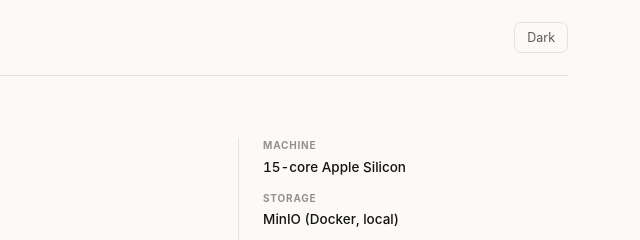
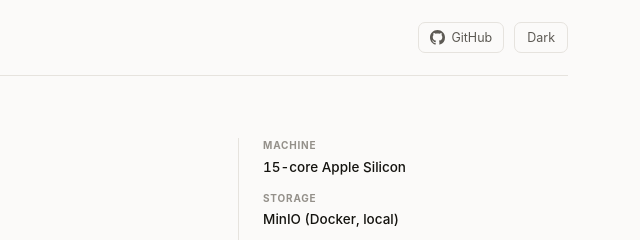
Before and after one commit to hydra-db/benchmark, a plain HTML site: page docs/index.html in a window 1280 px wide. Shown: the top 240 px of the page, 640-1280 px from the left. Drawn offline with Linux system fonts and the light colour scheme.

Commit message:
Add a GitHub link to the nav
The only way to the source was a "Source" link in the footer, which meant
scrolling the whole page to find the repo.

The mark is inline SVG rather than a fetched file, so it costs no extra
request and inherits the link colour in both themes. The word collapses
below 520px and leaves the icon, so the nav stays on one row on a phone.

The footer also names the engine repo now. Someone who likes the numbers
wants the database, and the benchmark repo was the only thing linked.

```diff
--- a/docs/index.html
+++ b/docs/index.html
@@ -52,6 +52,12 @@
   .ghost{background:none;border:1px solid var(--line);color:var(--fg2);border-radius:7px;
     padding:5px 12px;font:inherit;font-size:12.5px;cursor:pointer}
   .ghost:hover{border-color:var(--fg3);color:var(--fg)}
+  /* The mark is inline SVG rather than a file, so it needs no second request
+     and inherits the link colour in both themes. */
+  .gh{display:inline-flex;align-items:center;gap:6px;text-decoration:none;
+    padding:5px 11px}
+  .gh svg{width:15px;height:15px;fill:currentColor;display:block}
+  @media (max-width:520px){ .gh span{display:none} .gh{padding:5px 9px} }
 
   /* Two columns: the headline was capped at 18ch inside a 1200px container,
      which left the right half of the hero empty. */
@@ -234,6 +240,11 @@
   <span class="logo"><i></i>HydraDB</span>
   <span class="pill">benchmarks</span>
   <span class="grow"></span>
+  <a class="ghost gh" href="https://github.com/hydra-db/benchmark"
+     target="_blank" rel="noopener" title="hydra-db/benchmark on GitHub">
+    <svg viewBox="0 0 16 16" aria-hidden="true" focusable="false"><path d="M8 0C3.58 0 0 3.58 0 8c0 3.54 2.29 6.53 5.47 7.59.4.07.55-.17.55-.38 0-.19-.01-.82-.01-1.49-2.01.37-2.53-.49-2.69-.94-.09-.23-.48-.94-.82-1.13-.28-.15-.68-.52-.01-.53.63-.01 1.08.58 1.23.82.72 1.21 1.87.87 2.33.66.07-.52.28-.87.51-1.07-1.78-.2-3.64-.89-3.64-3.95 0-.87.31-1.59.82-2.15-.08-.2-.36-1.02.08-2.12 0 0 .67-.21 2.2.82.64-.18 1.32-.27 2-.27s1.36.09 2 .27c1.53-1.04 2.2-.82 2.2-.82.44 1.1.16 1.92.08 2.12.51.56.82 1.27.82 2.15 0 3.07-1.87 3.75-3.65 3.95.29.25.54.73.54 1.48 0 1.07-.01 1.93-.01 2.2 0 .21.15.46.55.38A7.995 7.995 0 0 0 16 8c0-4.42-3.58-8-8-8Z"/></svg>
+    <span>GitHub</span>
+  </a>
   <button class="ghost" id="theme" type="button">Dark</button>
 </nav>
 
@@ -328,6 +339,7 @@
 <footer>
   <a href="data/minio.json">Raw data</a>
   <a href="https://github.com/hydra-db/benchmark">Source</a>
+  <a href="https://github.com/hydra-db/hydradb">HydraDB</a>
   <a href="https://github.com/hydra-db/benchmark/blob/main/METHODOLOGY.md">Methodology</a>
   <span class="grow"></span><span id="stamp"></span>
 </footer>
```
